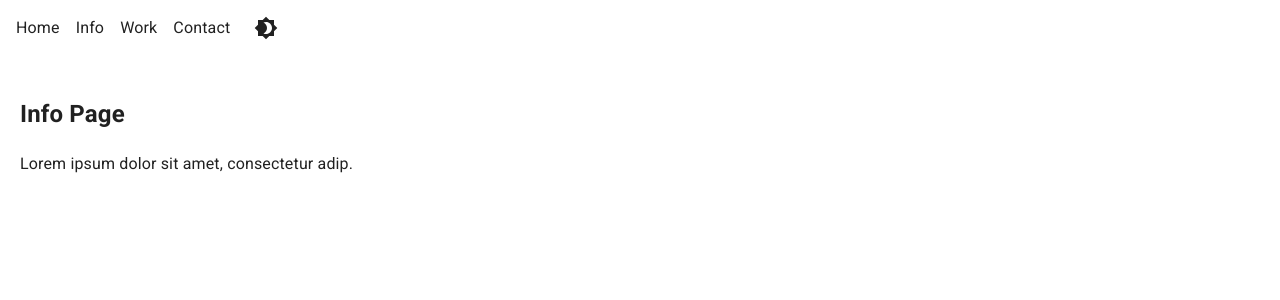
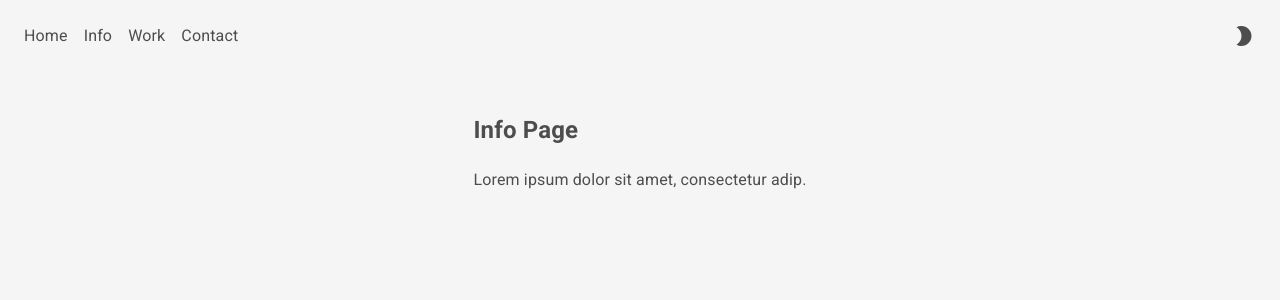
Before and after one commit to jameseaster/portfolio, a React (Create React App) app: page /info in a window 1280 px wide. Shown: the top 300 px of the page. Built offline with nearby package versions, Linux system fonts and the light colour scheme.

Commit message:
Update theme, format, & mode icons.

```diff
--- a/src/components/AppRoutes.tsx
+++ b/src/components/AppRoutes.tsx
@@ -24,26 +24,38 @@ export default function AppRoutes() {
   const theme = useTheme();
 
   return (
+    <Grid
+      container
+      direction="column"
+      alignItems="center"
+      justifyContent="center"
+    >
       <Router>
-      <Grid container sx={{ m: 1 }}>
+        {/* Header */}
+        <Grid item p={2} xs={12} container justifyContent="space-between">
+          {/* Navigation Links */}
+          <Grid container xs={10} item>
             {links.map(({ label, route }) => (
-          <Typography variant="body1" sx={{ p: 1 }}>
+              <Typography key={label} variant="body1" sx={{ p: 1 }}>
                 <Link
                   to={route}
                   style={{
                     textDecoration: "none",
-                color: theme.palette.text.primary,
+                    color: theme.typography.body1.color,
                   }}
                 >
                   {label}
                 </Link>
               </Typography>
             ))}
-
+          </Grid>
           {/* Theme Color Toggle */}
+          <Grid item>
             <ColorButton />
           </Grid>
+        </Grid>
 
+        {/* Pages */}
         <Routes>
           <Route path="/" element={<Home />} />
           <Route path="/info" element={<Info />} />
@@ -51,5 +63,6 @@ export default function AppRoutes() {
           <Route path="/contact" element={<Contact />} />
         </Routes>
       </Router>
+    </Grid>
   );
 }
--- a/src/components/ColorButton.tsx
+++ b/src/components/ColorButton.tsx
@@ -1,9 +1,9 @@
 // Imports
+import { useTheme } from "@mui/material/styles";
 import IconButton from "@mui/material/IconButton";
-import { useTheme } from "@mui/material/styles";
-import Brightness4Icon from "@mui/icons-material/Brightness4";
-import Brightness7Icon from "@mui/icons-material/Brightness7";
 import { useColorMode } from "../context/ColorMode";
+import ModeNightIcon from "@mui/icons-material/ModeNight";
+import LightModeIcon from "@mui/icons-material/LightMode";
 
 /**
  * Icon Button to toggle between light and dark theme
@@ -12,12 +12,8 @@ export function ColorButton() {
   const theme = useTheme();
   const colorMode = useColorMode();
   return (
-    <IconButton sx={{ ml: 1 }} onClick={colorMode.toggle} color="inherit">
-      {theme.palette.mode === "dark" ? (
-        <Brightness7Icon />
-      ) : (
-        <Brightness4Icon />
-      )}
+    <IconButton onClick={colorMode.toggle} color="inherit">
+      {theme.palette.mode === "dark" ? <LightModeIcon /> : <ModeNightIcon />}
     </IconButton>
   );
 }
--- a/src/context/ColorMode.tsx
+++ b/src/context/ColorMode.tsx
@@ -25,7 +25,23 @@ export default function ColorModeProvider({ children }: Props) {
   const [mode, setMode] = useState<ColorMode>("light");
 
   // MUI Theme
-  const theme = useMemo(() => createTheme({ palette: { mode } }), [mode]);
+  const theme = useMemo(
+    () =>
+      createTheme({
+        typography: {
+          allVariants: {
+            color: mode === "light" ? "#4d4d4d" : "#FFFFFC",
+          },
+        },
+        palette: {
+          mode,
+          background: {
+            default: mode === "light" ? "#F5F5F5" : "#2D3032",
+          },
+        },
+      }),
+    [mode]
+  );
 
   // Current color mode
   const colorMode = useMemo(
```
Lines whose indentation alone changed are shown as unchanged.
